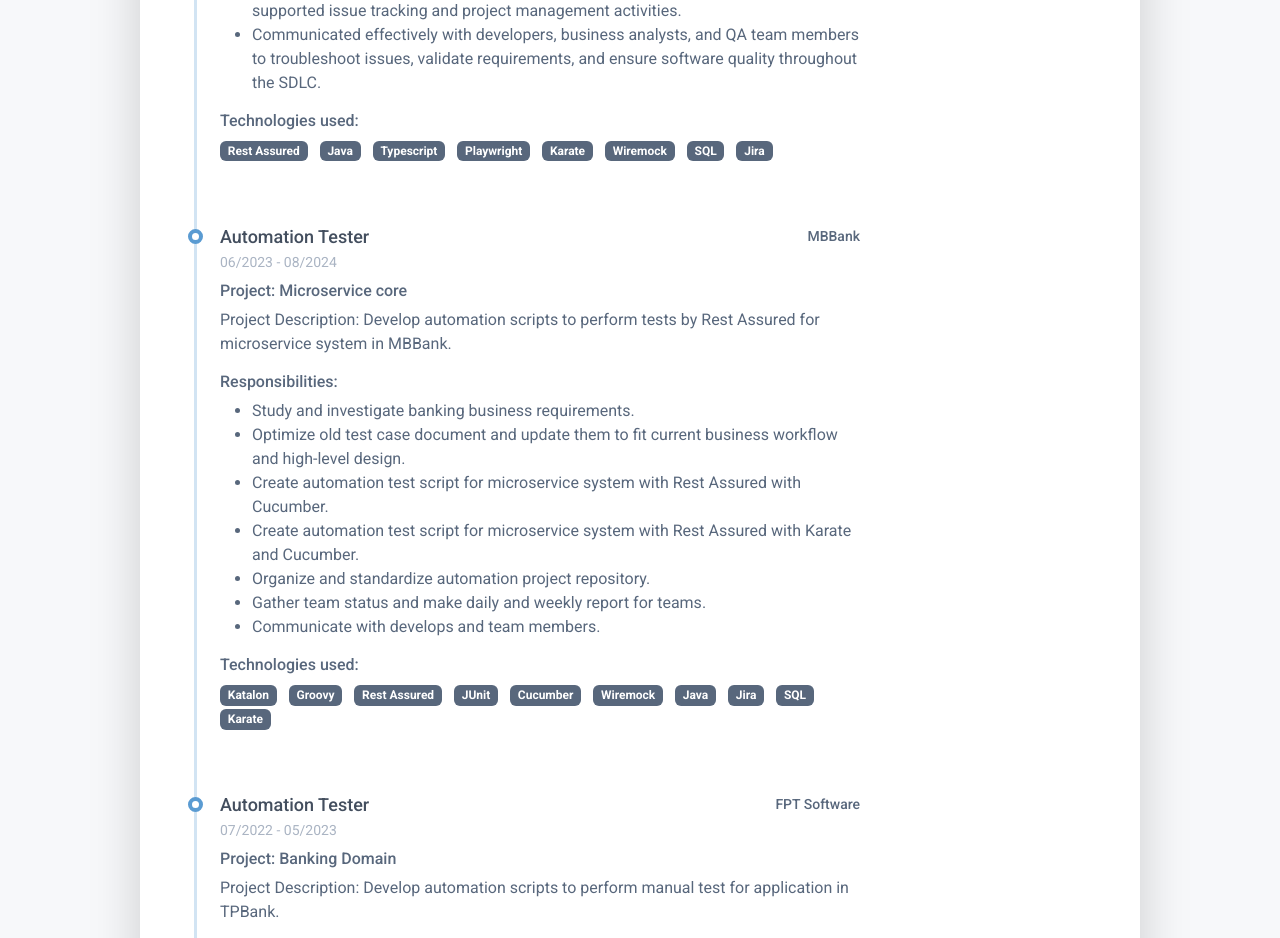
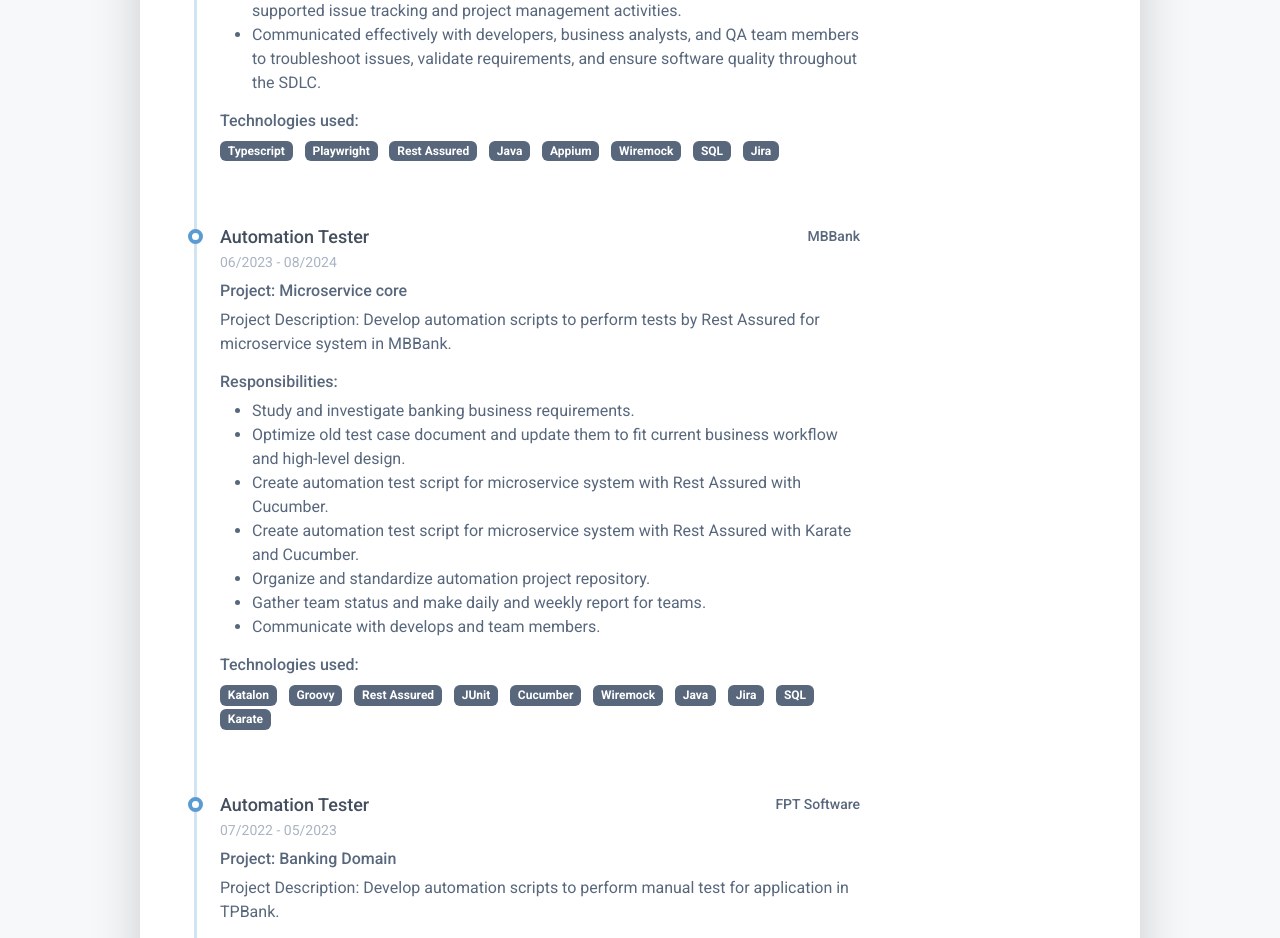
Before and after one commit to buihuyhoang170897/buihuyhoang170897.github.io, a plain HTML site: page index.html in a window 1280 px wide. Shown: the part 1400-2338 px from the top of the page. Drawn offline with Linux system fonts and the light colour scheme.

Commit message:
update t5/2026

```diff
--- a/index.html
+++ b/index.html
@@ -115,11 +115,11 @@
                                         </ul>
                                         <h4 class="resume-timeline-item-desc-heading font-weight-bold">Technologies used:</h4>
                                         <ul class="list-inline">
+                                            <li class="list-inline-item"><span class="badge bg-secondary badge-pill">Typescript</span></li>
+                                            <li class="list-inline-item"><span class="badge bg-secondary badge-pill">Playwright</span></li>
                                             <li class="list-inline-item"><span class="badge bg-secondary badge-pill">Rest Assured</span></li>
                                             <li class="list-inline-item"><span class="badge bg-secondary badge-pill">Java</span></li>
-                                            <li class="list-inline-item"><span class="badge bg-secondary badge-pill">Typescript</span></li>
-                                            <li class="list-inline-item"><span class="badge bg-secondary badge-pill">Playwright</span></li>
-                                            <li class="list-inline-item"><span class="badge bg-secondary badge-pill">Karate</span></li>
+                                            <li class="list-inline-item"><span class="badge bg-secondary badge-pill">Appium</span></li>
                                             <li class="list-inline-item"><span class="badge bg-secondary badge-pill">Wiremock</span></li>
                                             <li class="list-inline-item"><span class="badge bg-secondary badge-pill">SQL</span></li>
                                             <li class="list-inline-item"><span class="badge bg-secondary badge-pill">Jira</span></li>
```
